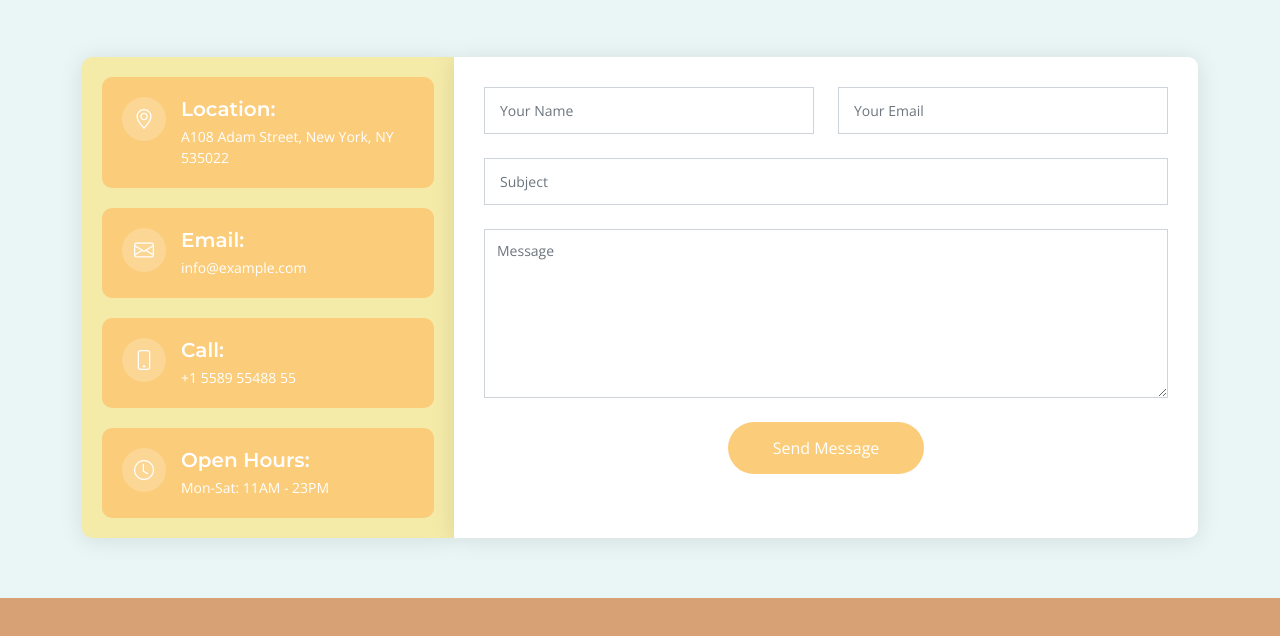
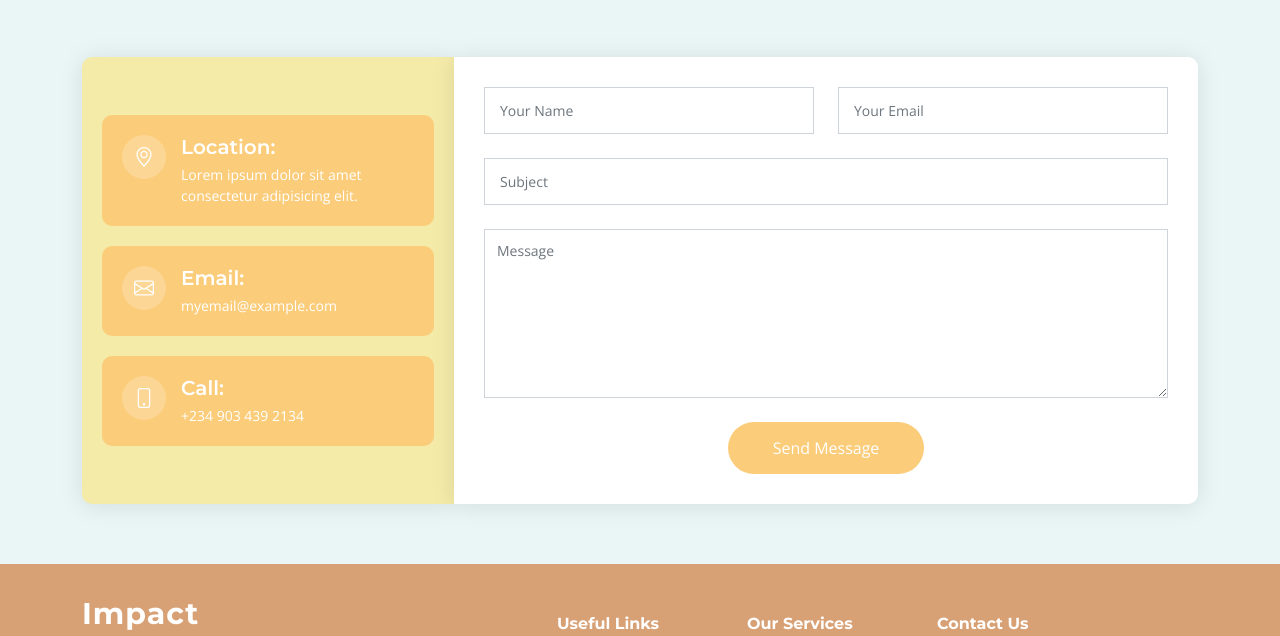
Before and after one commit to TheoMagJaph/OOBC, a plain HTML site: page index.html in a window 1280 px wide. Shown: the part 5192-5828 px from the top of the page. Drawn offline with nearby package versions, Linux system fonts and the light colour scheme.

Commit message:
Contact form editing ongoing II

```diff
--- a/index.html
+++ b/index.html
@@ -812,8 +812,8 @@
                                     <div>
                                         <h4>Location:</h4>
                                         <p>
-                                            A108 Adam Street, New York, NY
-                                            535022
+                                            Lorem ipsum dolor sit amet
+                                            consectetur adipisicing elit.
                                         </p>
                                     </div>
                                 </div>
@@ -823,7 +823,7 @@
                                     <i class="bi bi-envelope flex-shrink-0"></i>
                                     <div>
                                         <h4>Email:</h4>
-                                        <p>info@example.com</p>
+                                        <p>myemail@example.com</p>
                                     </div>
                                 </div>
                                 <!-- End Info Item -->
@@ -832,18 +832,11 @@
                                     <i class="bi bi-phone flex-shrink-0"></i>
                                     <div>
                                         <h4>Call:</h4>
-                                        <p>+1 5589 55488 55</p>
+                                        <p>+234 903 439 2134</p>
                                     </div>
                                 </div>
                                 <!-- End Info Item -->
 
-                                <div class="info-item d-flex">
-                                    <i class="bi bi-clock flex-shrink-0"></i>
-                                    <div>
-                                        <h4>Open Hours:</h4>
-                                        <p>Mon-Sat: 11AM - 23PM</p>
-                                    </div>
-                                </div>
                                 <!-- End Info Item -->
                             </div>
                         </div>
```
